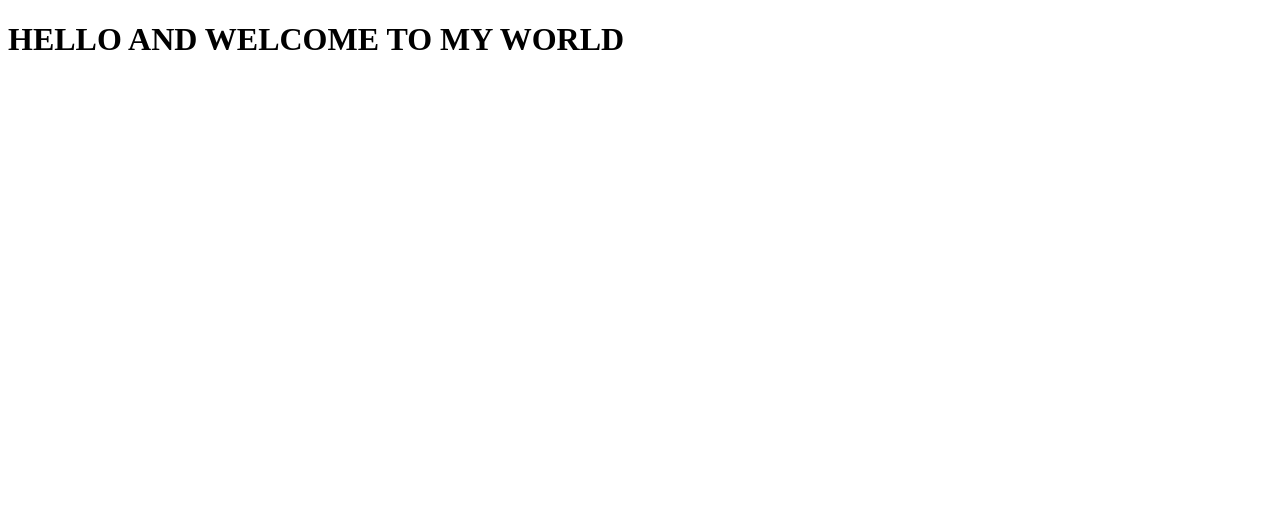
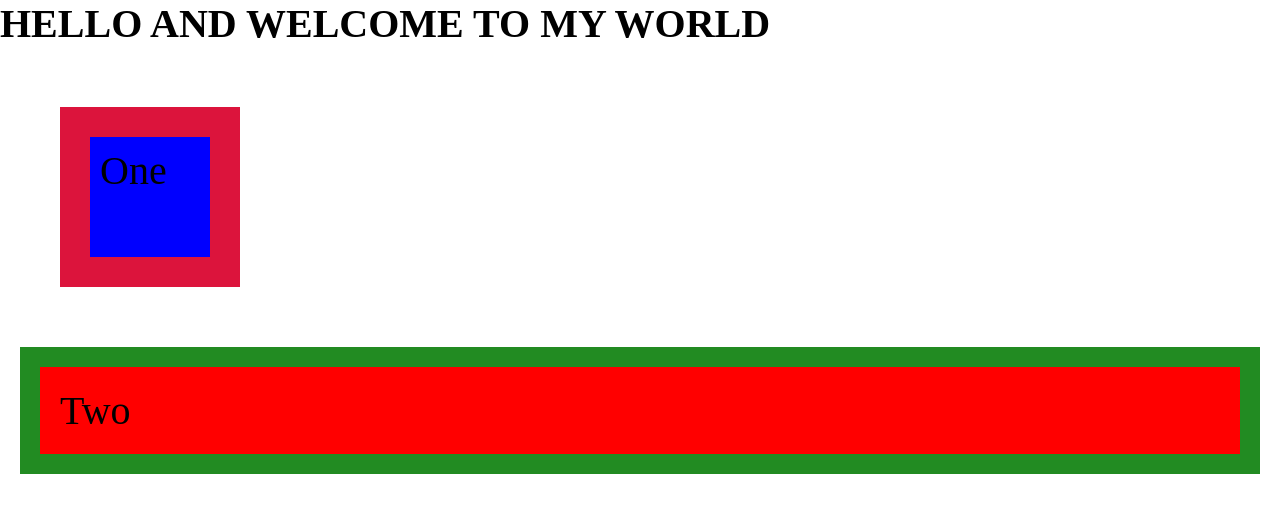
Before and after one commit to enjesh/mypractice, a plain HTML site: page index.html in a window 1280 px wide. Drawn offline with Linux system fonts and the light colour scheme.

Commit message:
Practicing css box model

```diff
--- a/css/styles.css
+++ b/css/styles.css
@@ -0,0 +1,21 @@
+* {
+    margin: 0;
+    padding: 0;
+    font-size: 40px;
+}
+
+.box1 {
+    background-color: blue;
+    padding: 10px;
+    height: 100px;
+    width: 100px;
+    border: 30px solid crimson;
+    margin: 60px;
+}
+
+.box2 {
+    background-color: red;
+    padding: 20px;
+    border: 20px solid forestgreen;
+    margin: 20px;
+}
--- a/index.html
+++ b/index.html
@@ -5,9 +5,12 @@
     <meta http-equiv="X-UA-Compatible" content="IE=edge">
     <meta name="viewport" content="width=device-width, initial-scale=1.0">
     <title>Portfolio Website</title>
+    <link href="css/styles.css" rel="stylesheet">
 </head>
 <body>
     <h1>HELLO AND WELCOME TO MY WORLD</h1>
+    <p class="box1">One</p>
+    <p class="box2">Two</p>
 
 </body>
 </html>
```
